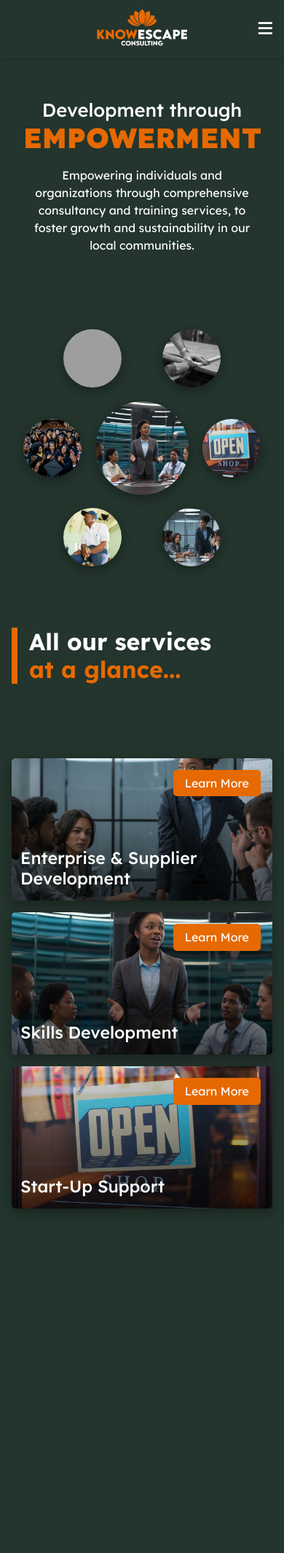
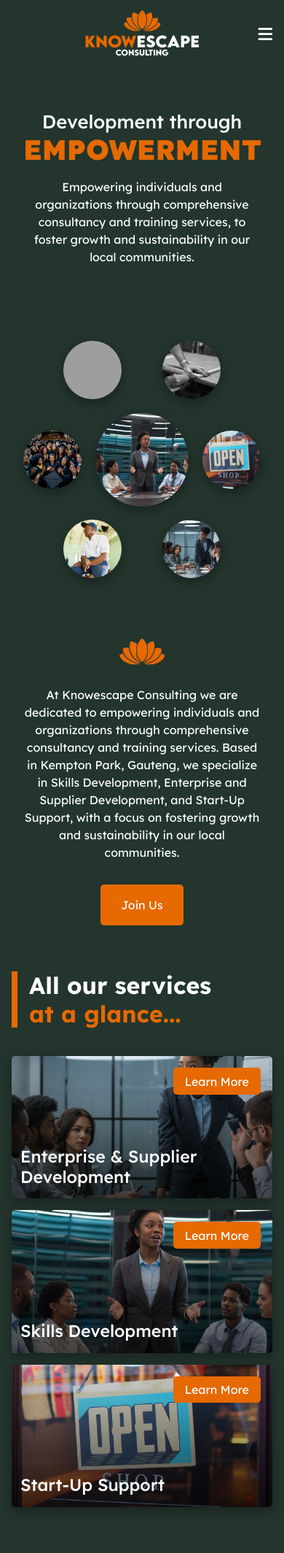
Before and after one commit to WinterTheDev/KnowEscape, a Django app: page / in a window 390 px wide. Shown: the whole page at 73% size. Before the commit the page ends 1688 px from the top, so only its background shows below. Run offline with Django 4.2, Linux system fonts and the light colour scheme; some libraries are stand-ins or nearby versions; grey boxes are pictures that could not be loaded.

Commit message:
added cta section and navigation to mobile offcanvas-nav

```diff
--- a/knowescape/static/knowescape/home.css
+++ b/knowescape/static/knowescape/home.css
@@ -42,14 +43,27 @@ header {
     height: 100%;
 }
 
+.offcanvas-nav-list {
+    padding: 0;
+    display: flex;
+    list-style: none;
+    color: #ffffff;
+    font-size: 1.6rem;
+    flex-direction: column;
+}
+
+.offcanvas-nav-list > .nav-item{
+    padding-block: 1rem;
+    padding-inline: .5rem;
+}
+
 nav {
     width: 100%;
-    height: 5rem;
+    height: 6rem;
     display: flex;
     position: relative;
     align-items: center;
     justify-content: center;
-    box-shadow: rgba(0, 0, 0, 0.15) 1.95px 1.95px 2.6px;
 }
 
 .nav-brand {
@@ -190,6 +204,48 @@ nav {
     background-size: cover;
 }
 
+#cta {
+    height: 100%;
+}
+
+.cta-container {
+    height: 100%;
+}
+
+.cta-header {
+    height: 6rem;
+    display: flex;
+    justify-content: center;
+}
+
+.cta-header img {
+    height: 100%;
+    padding: 4px;
+    object-fit: contain;
+}
+
+.cta-text {
+    color: #ffffff;
+    text-align: center;
+    padding-inline: 16px;
+}
+
+.cta-footer {
+    display: flex;
+    justify-content: center;
+}
+
+.cta-link {
+    cursor: pointer;
+    color: #ffffff;
+    margin-block: 1rem;
+    border-radius: 5px;
+    padding-block: 1rem;
+    text-decoration: none;
+    padding-inline: 1.8rem;
+    background-color: var(--orange);
+}
+
 #services {
     height: 100vh
 }
@@ -199,7 +255,7 @@ nav {
     display: flex;
     padding: 1rem;
     flex-direction: column;
-    justify-content: space-between;
+    justify-content: space-evenly;
 }
 
 .services-heading {
--- a/knowescape/templates/knowescape/home.html
+++ b/knowescape/templates/knowescape/home.html
@@ -96,11 +96,42 @@
                     <img src="{% static 'knowescape/brand/nav-logo.png' %}">
                 </div>
                 <button type="button" class="btn-close" data-bs-dismiss="offcanvas" aria-label="Close"></button>
-              </div>
+            </div>
+            <div class="offcanvas-body">
+                <ul class="offcanvas-nav-list">
+                    <li class="nav-item">
+                        <a href="" class="nav-link">Home</a>
+                    </li>
+                    <li class="nav-item">
+                        <a href="" class="nav-link">Our Services</a>
+                    </li>
+                    <li class="nav-item">
+                        <a href="" class="nav-link">Contact</a>
+                    </li>
+                </ul>
+            </div>
         </div>
     </header>
+    <section id="cta">
+        <div class="container-xxl cta-container">
+            <div class="cta-header">
+                <img src="{% static 'knowescape/brand/logo_transparent.png' %}">
+            </div>
+            <p class="cta-text">
+                At Knowescape Consulting we are dedicated to empowering
+                individuals and organizations through comprehensive
+                consultancy and training services. Based in Kempton Park,
+                Gauteng, we specialize in Skills Development, Enterprise and
+                Supplier Development, and Start-Up Support, with a focus on
+                fostering growth and sustainability in our local communities.
+            </p>
+            <div class="cta-footer">
+                <a href="#" class="cta-link">Join Us</a>
+            </div>
+        </div>
+    </section>
     <section id="services">
-        <div class="container-xxl services-container">
+        <div class="container-fluid services-container">
             <h2 class="services-heading">All our services<br><span>at a glance...</span></h2>
             <div class="services-content">
                 <div class="service-col">
```
Also changed, not shown: other parts of knowescape/static/knowescape/home.css (+10 -1 lines), knowescape/static/knowescape/brand/logo_transparent.png (renamed from knowescape/static/knowescape/brand/logo (transparent).png).
